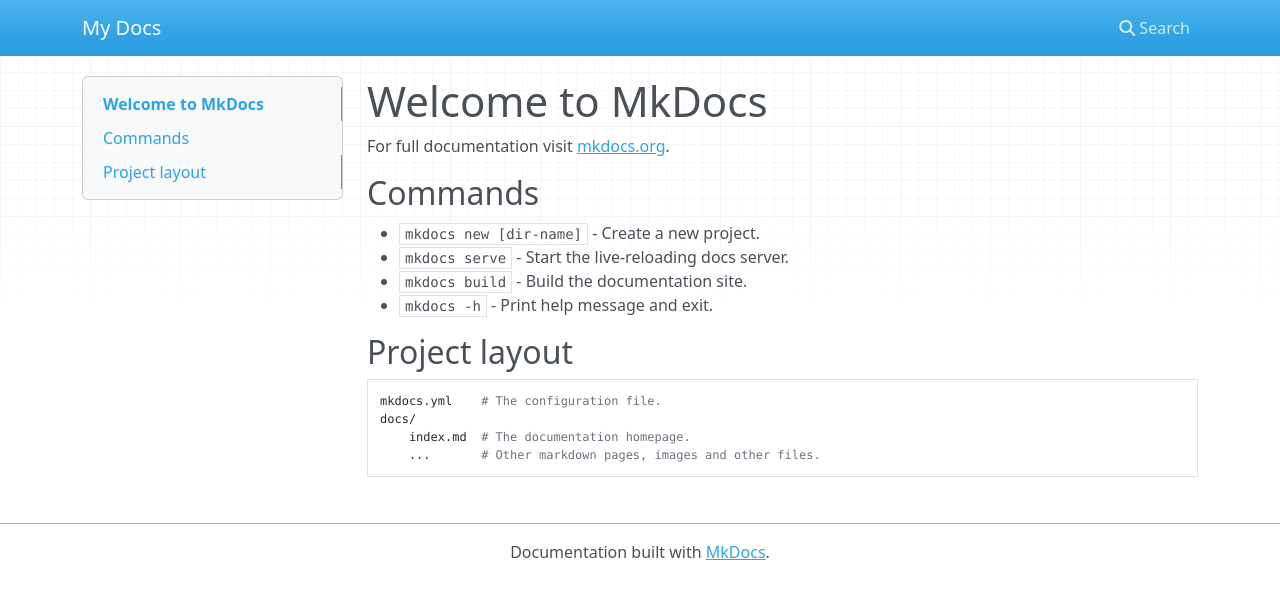
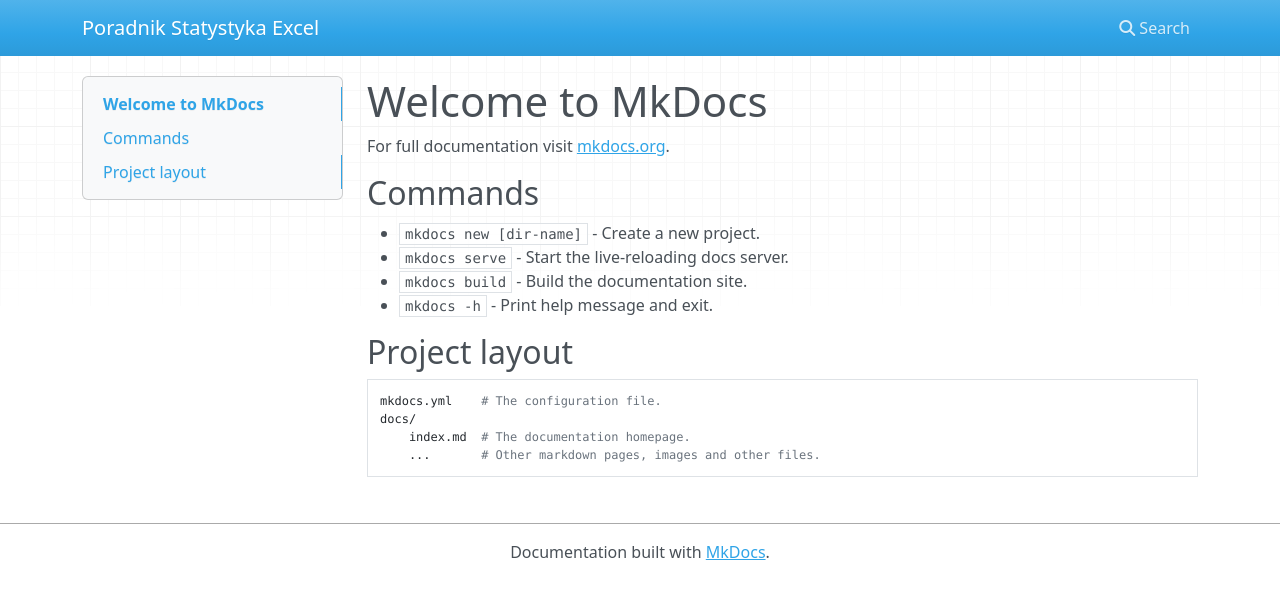
Before and after one commit to Filipek27/Projekt-na-SWPG-Produkcyjny, an MkDocs documentation site: the page built from docs/index.md, in a window 1280 px wide. Shown: the top 599 px of the page. Built offline with MkDocs 1.6.1, drawn with Linux system fonts in a browser that asks for light colours; nearby versions of some CDN libraries.

Commit message:
Zmiana nazwy strony

```diff
--- a/mkdocs.yml
+++ b/mkdocs.yml
@@ -1 +1 @@
-site_name: My Docs
+site_name: Poradnik Statystyka Excel
```
